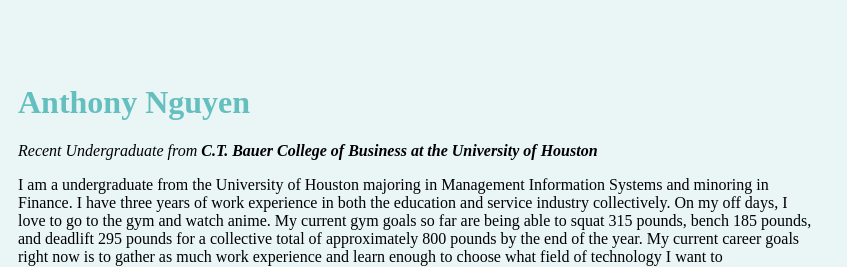
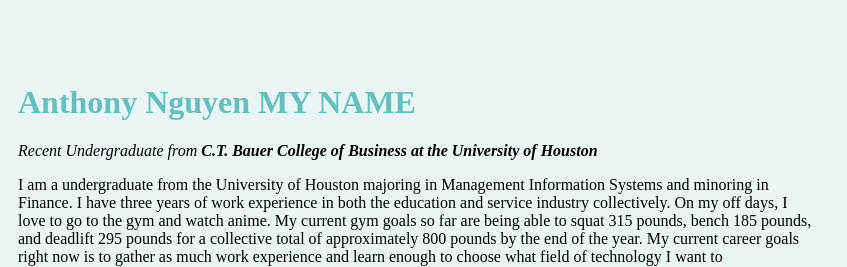
Before and after one commit to anthony-nguy/CV, a plain HTML site: page HTML - Personal Site/index.html in a window 1280 px wide. Shown: the top 267 px of the page, 433-1280 px from the left. Drawn offline with Linux system fonts and the light colour scheme; files whose address does not match are found by name.

Commit message:
Name Change

```diff
--- a/HTML - Personal Site/index.html
+++ b/HTML - Personal Site/index.html
@@ -11,7 +11,7 @@
     <body style>
         <table cellspacing = "20">
             <td> <img src = "https://media-exp1.licdn.com/dms/image/C4E03AQEO8rlzxdwe-w/profile-displayphoto-shrink_100_100/0/1568395280678?e=1657756800&v=beta&t=l5sW9AI4MUerHwUOK2MlL7AFhwrtZK8-Pk2xE2-10EA" alt = "Anthony Profile Picture"></td>
-            <td><h1>Anthony Nguyen</h1>
+            <td><h1>Anthony Nguyen MY NAME</h1>
                 <p><em>Recent Undergraduate from <strong>C.T. Bauer College of Business at the University of Houston</strong> </em></p>
                 <p>I am a undergraduate from the University of Houston majoring in Management Information Systems and minoring in Finance.
                     I have three years of work experience in both the education and service industry collectively. On my off days, I love to
```
